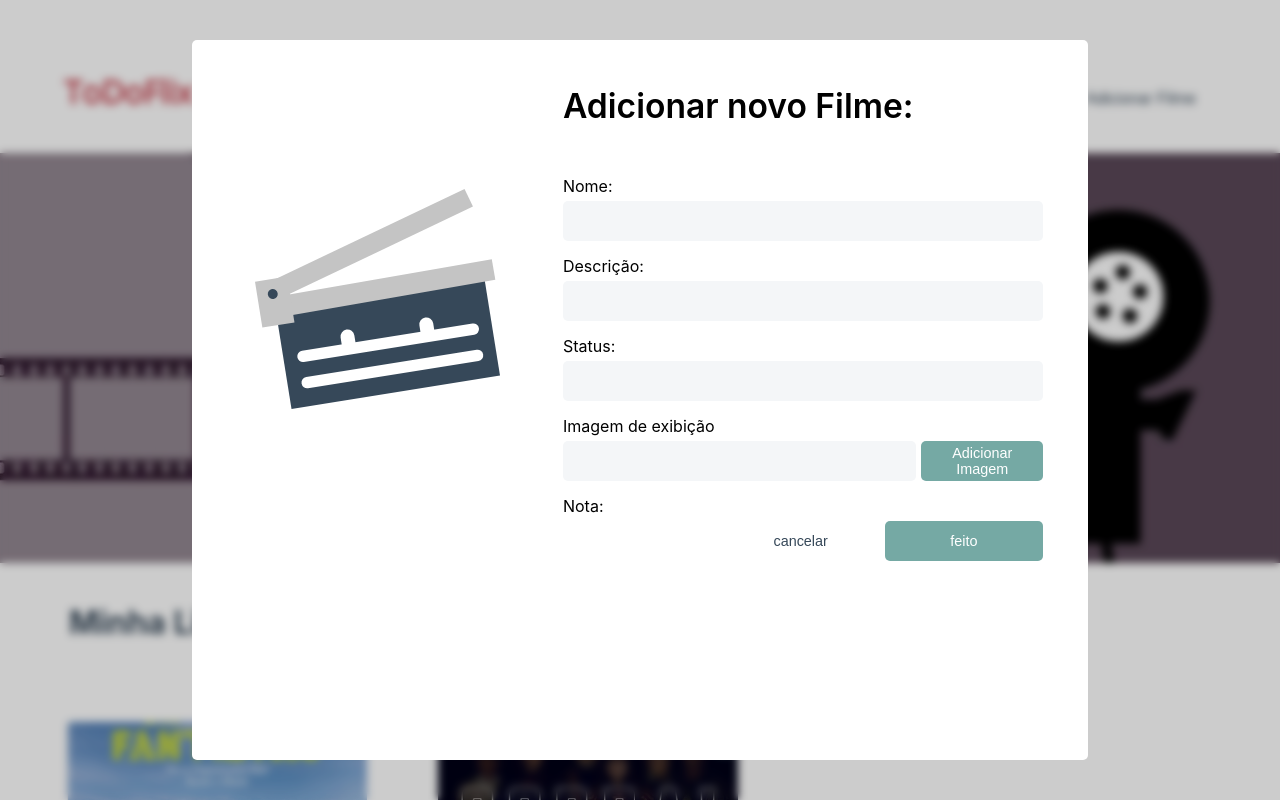
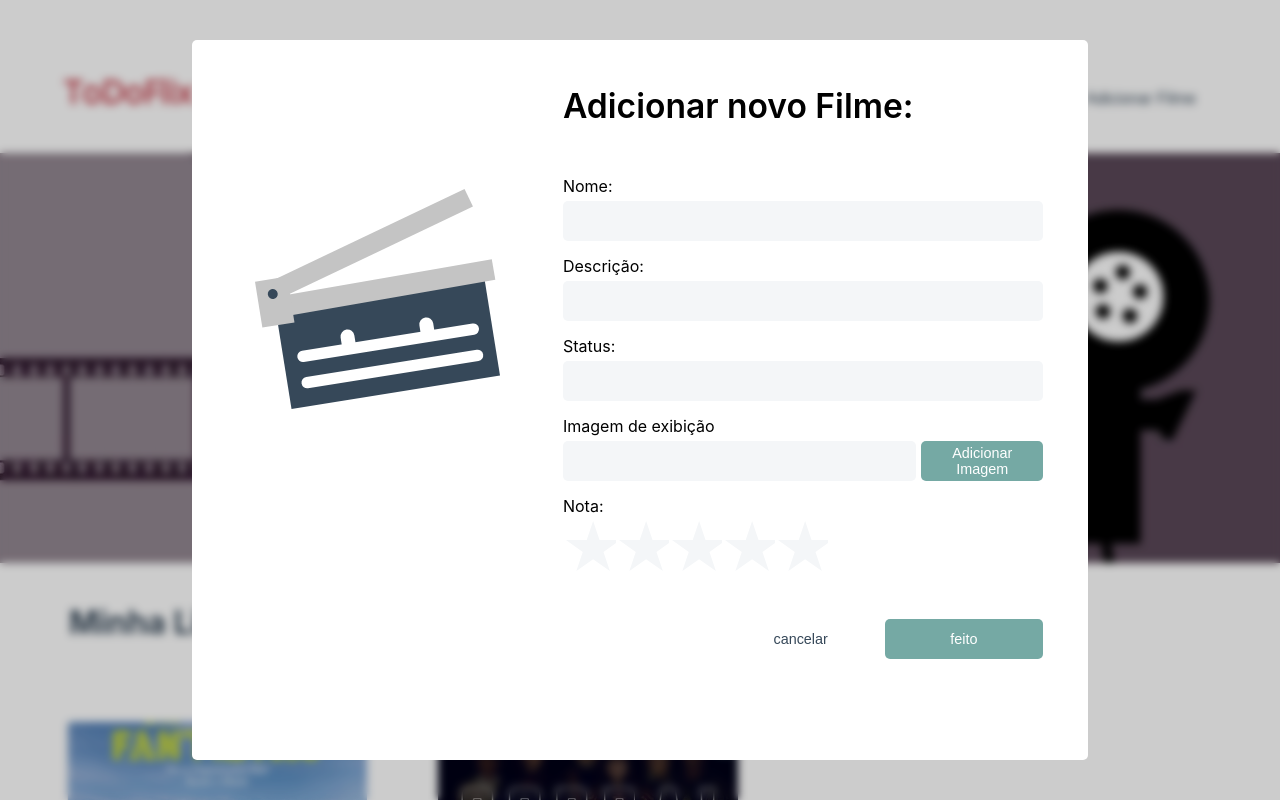
Before and after one commit to mateusisrael/todoflix, a React (Create React App) app: page / in a window 1280 px wide. Both pictures are taken after a click on the button "Adicionar Filme". Shown: the top 800 px of the page. Built offline with nearby package versions, Linux system fonts and the light colour scheme.

Commit message:
Ajustando estilos do modal de adicionar filmes

```diff
--- a/src/App.css
+++ b/src/App.css
@@ -220,12 +220,28 @@ body{ height: 100%; }
 .botoes-form-cont{
     justify-content: flex-end;
     width: 100%;
+    margin-top: 10%;
     align-items: flex-end;
 }
+.stars-row{
+    display: flex;
+    flex-direction: row;
+    height: auto;
+}
+.star{
+    width: 50px;
+    height: 50px;
+    margin-left: 3px;
+    background-image: url('./img/estrela-cinza.svg');
+    background-size: cover;
+    background-repeat: no-repeat;
+    background-color: #FFFFFF;
+    border: none;
+    cursor: pointer;
+}
 
-
-
-@media screen and (max-width: 768px) {
+@media screen and (max-width: 800px) {
+    .modal-padding{ padding-top: 1%; }
     .claquete{
         display: none;
     }
@@ -233,6 +249,7 @@ body{ height: 100%; }
         width: 94%;
         padding: 5%;
     }
+    .adicionar-filme-form{ padding-top: 20px; }
 }
 
 
--- a/src/components/AddFilmesModal.js
+++ b/src/components/AddFilmesModal.js
@@ -6,20 +6,27 @@ export default class AddFilmesModal extends React.Component{
     constructor(props) {
         super(props);
         this.state = {
-            novo_filme: {
-                id: 4,
-                titulo: 'Era Uma Vez',
-                descricao: 'Um garoto da favela que trabalha num quiosque de uma prestigiosa praia do Rio de Janeiro se apaixona pela filha de um milionário. Eles seguem o romance apesar das objeções do pai da menina.',
-                status: 'Já Vi',
-                img_path: 'https://enquantoocioso.files.wordpress.com/2008/08/eraumavez.jpg',
-                nota: 2.0,
-            },
+            id: undefined,
+            titulo: '',
+            descricao: '',
+            status: '',
+            img_path: '',
+            nota: undefined,
         }
     }
 
     clickAddFilme = (event) => {
         event.preventDefault();
-        this.props.AddFilme(this.state.novo_filme);
+        let novo_filme = {
+                id: this.state.id,
+                titulo: this.state.titulo,
+                descricao: this.state.descricao,
+                status: this.state.status,
+                img_path: this.state.img_path,
+                nota: this.state.nota,
+        }
+        this.props.AddFilme(novo_filme);
+        this.props.cancelar();
     }
 
     clickCancelar = (event) => {
@@ -41,23 +48,37 @@ export default class AddFilmesModal extends React.Component{
                             <h1>Adicionar novo Filme:</h1>
                             <form className="adicionar-filme-form">
                                 <label>Nome:</label>
-                                <input type="text" name="nome"></input>
+                                <input onChange={
+                                    event => this.setState({ titulo: event.target.value })
+                                } type="text" name="nome"></input>
 
                                 <label>Descrição:</label>
-                                <input type="text" name="descricao"></input>
+                                <input onChange={
+                                    event => this.setState({ descricao: event.target.value })
+                                } type="text" name="descricao"></input>
 
                                 <label>Status:</label>
-                                <input type="text" name="status"></input>
+                                <input onChange={
+                                    event => this.setState({ status: event.target.value })
+                                } type="text" name="status"></input>
 
                                 <label>Imagem de exibição</label>
                                 <div class="form-select-img">
-                                    <input type="text" name="img_path"></input>
-                                    <button className="form-button">Adicionar Imagem</button>
+                                    <input onChange={
+                                        event => this.setState({ img_path: event.target.value })
+                                    } type="text" name="img_path"></input>
+                                    <button onClick={
+                                        (event) => { event.preventDefault() }
+                                    } className="form-button">Adicionar Imagem</button>
                                 </div>
 
                                 <label>Nota:</label>
-                                <div>
-
+                                <div className="stars-row">
+                                    <button className="star"></button>
+                                    <button className="star"></button>
+                                    <button className="star"></button>
+                                    <button className="star"></button>
+                                    <button className="star"></button>
                                 </div>
 
                                 <div className="botoes-form-cont">
```
